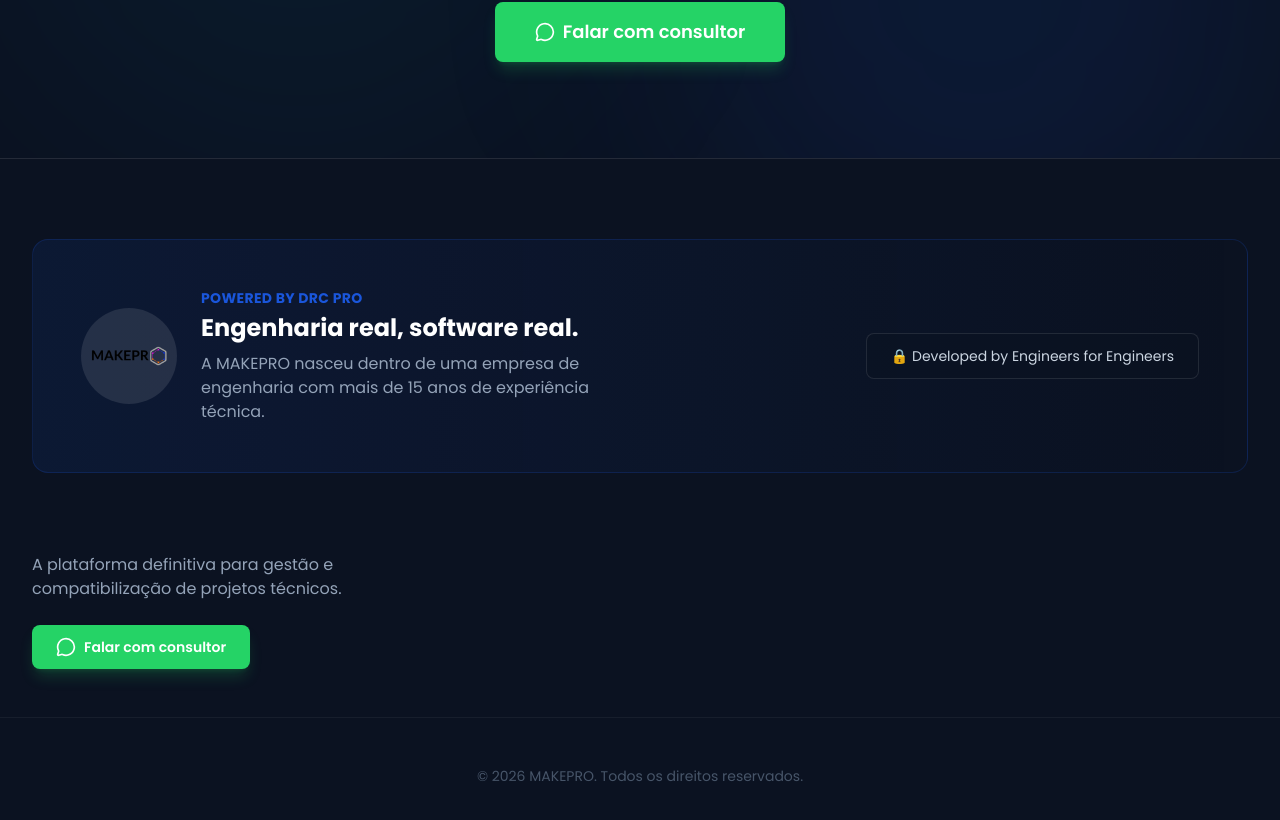
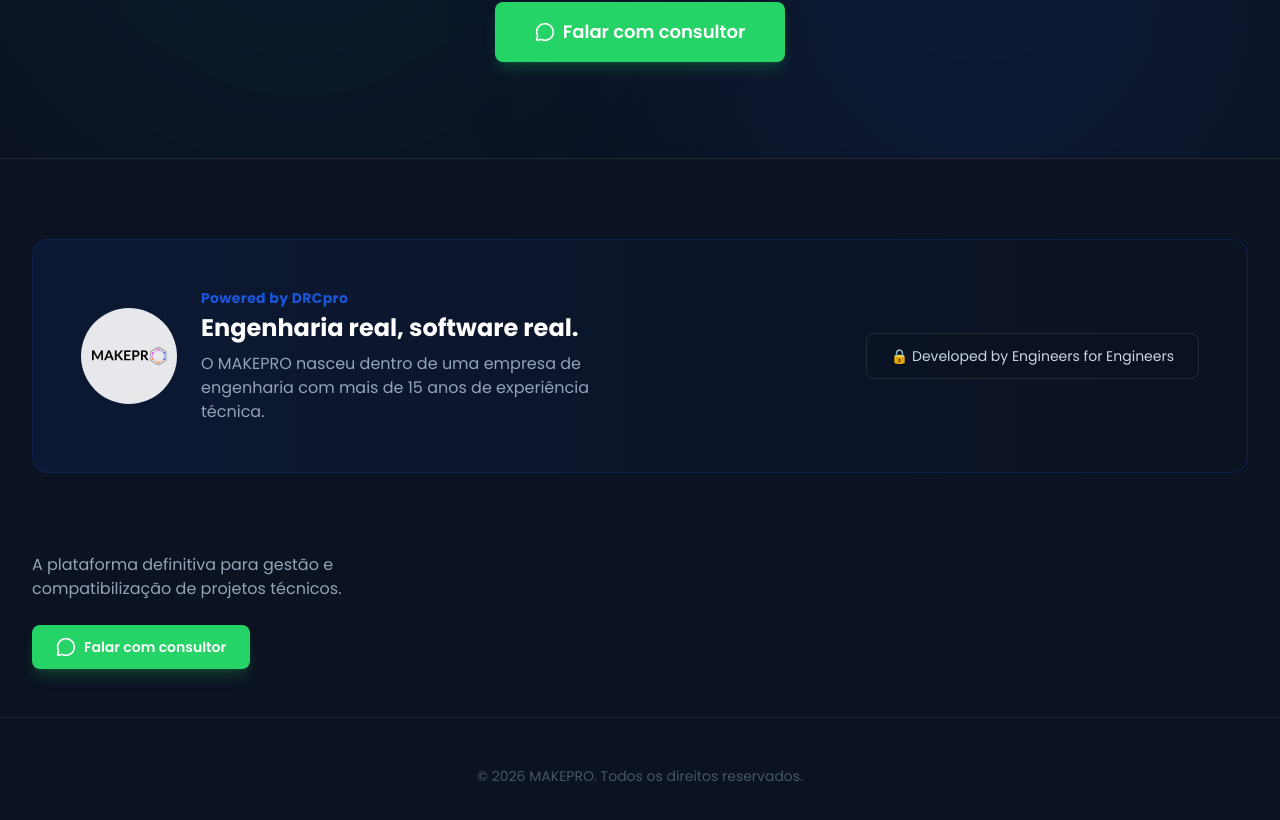
Before and after one commit to VoaNegocio/makedrive-lp, a React (Vite) app: page / in a window 1280 px wide. Shown: the part 3048-3868 px from the top of the page. Built offline with nearby package versions, Linux system fonts and the light colour scheme.

Commit message:
agora acabou as alterações ? Seloco, os cara nao explica o que quer e eu tenho que ficar adivinhando, vai toma no cu

```diff
--- a/src/components/Footer.jsx
+++ b/src/components/Footer.jsx
@@ -10,14 +10,14 @@
             <div className="container-custom mb-20">
                 <div className="bg-gradient-to-r from-brand-primary/10 to-transparent border border-brand-primary/20 rounded-2xl p-8 md:p-12 flex flex-col md:flex-row items-center justify-between gap-8">
                     <div className="flex items-center gap-6">
-                        <div className="w-24 h-24 bg-white/10 rounded-full flex items-center justify-center">
+                        <div className="w-24 h-24 bg-white/90 backdrop-blur-md rounded-full flex items-center justify-center">
                             <img src="/logos-empresas/logos-maker/makepro-logo-icon.png" alt="MAKEPRO" className="w-20 h-auto object-contain" width="80" height="80" />
                         </div>
                         <div>
-                            <p className="text-brand-primary font-bold tracking-wide uppercase text-sm mb-1">Powered by DRC Pro</p>
+                            <p className="text-brand-primary font-bold tracking-wide text-sm mb-1">Powered by DRCpro</p>
                             <h3 className="text-2xl font-bold text-white mb-2">Engenharia real, software real.</h3>
                             <p className="text-slate-400 max-w-md">
-                                A MAKEPRO nasceu dentro de uma empresa de engenharia com mais de 15 anos de experiência técnica.
+                                O MAKEPRO nasceu dentro de uma empresa de engenharia com mais de 15 anos de experiência técnica.
                             </p>
                         </div>
                     </div>
```
